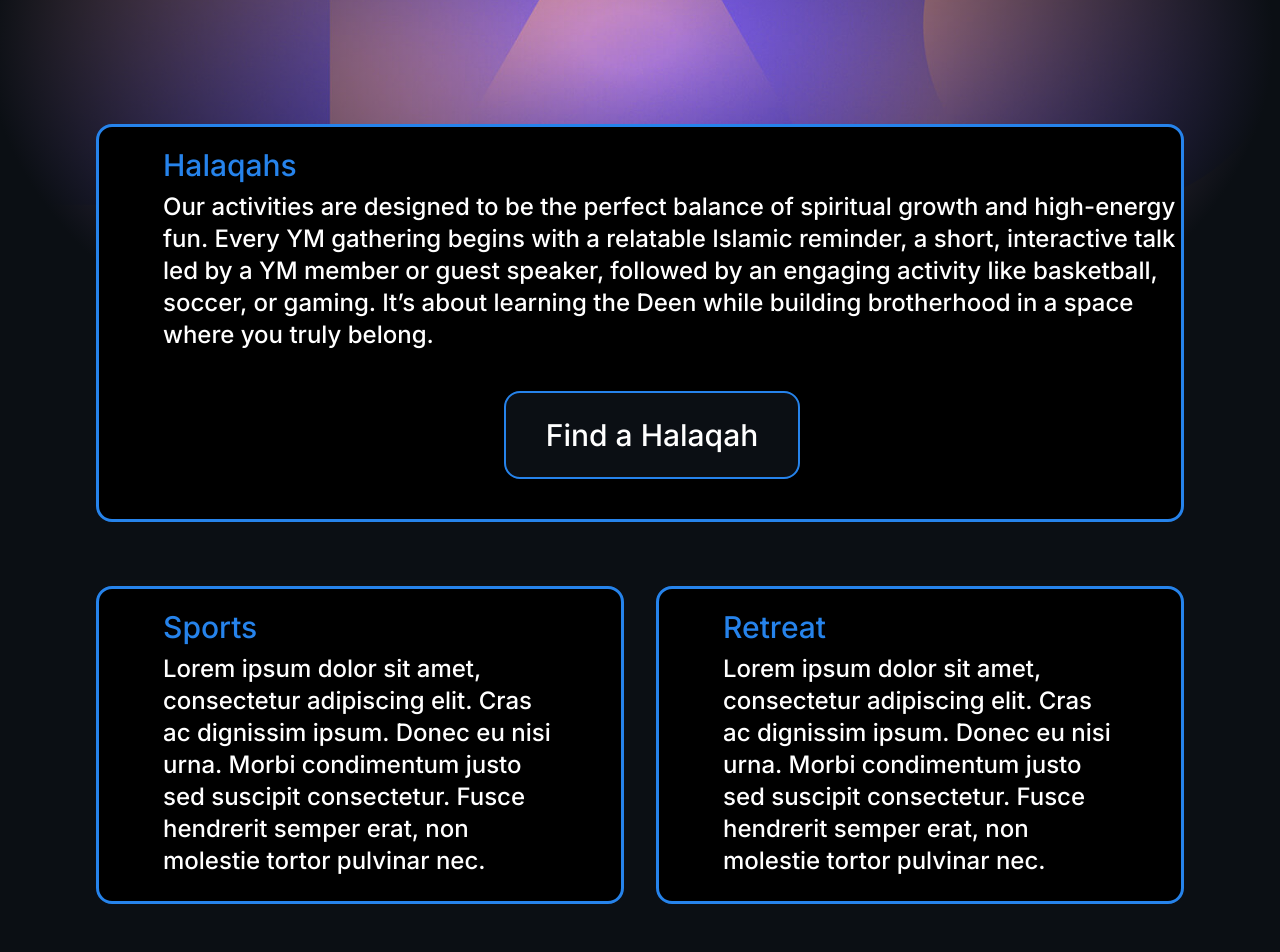
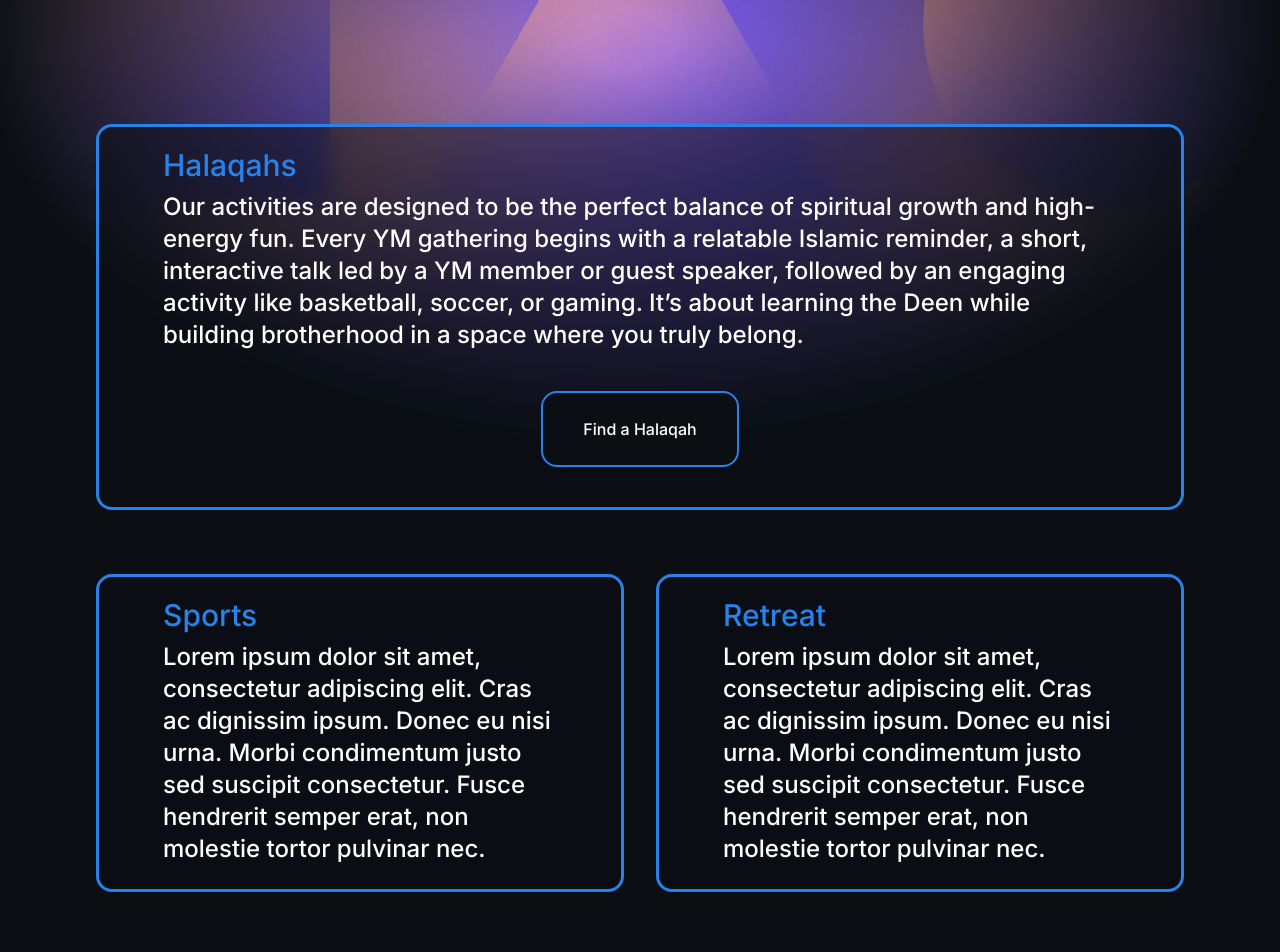
Before and after one commit to Mz2neat/ym_website, a Next.js app: page /activities in a window 1280 px wide. Shown: the part 480-1432 px from the top of the page. Built offline with nearby package versions, Linux system fonts and the light colour scheme.

Commit message:
fixed motion on activities

```diff
--- a/app/activities/page.tsx
+++ b/app/activities/page.tsx
@@ -39,48 +39,69 @@ export default function Activities(){
               </div>
 {/*Halaqah Section*/}
 
-        <motion.div className="bg-black border border-3 border-[#2683EB] mt-32 mx-auto bg-blue relative z-20 h-auto w-[85%] max-w-9xl rounded-2xl mb-16 flex" initial={{opacity: 0, y:50}} whileInView={{opacity: 1, y:0}} transition={{duration:0.8}} viewport={{once:true}}>
-
-                <div className="mb-6">
+<motion.div
+        className="transform-gpu will-change-transform bg-[#0B0F14]/50 backdrop-blur-md border-[3px] border-[#2683EB] mt-32 mx-auto relative z-20 h-auto w-[85%] max-w-7xl rounded-2xl mb-16 flex"
+        initial={{opacity: 0, y:50}}
+        whileInView={{opacity: 1, y:0}}
+        transition={{duration:0.8}}
+        viewport={{once:true}}
+      >
+        <div className="mb-6 w-full">
           <div className="text-[#2683EB] ml-16 mt-5 text-3xl font-medium">
             Halaqahs
           </div>
-                <div className="ml-16 text-2xl font-medium mt-2">
+          <div className="text-white ml-16 text-2xl font-medium mt-2 mr-16">
             Our activities are designed to be the perfect balance of spiritual growth and high-energy fun. Every YM gathering begins with a relatable Islamic reminder, a short, interactive talk led by a YM member or guest speaker, followed by an engaging activity like basketball, soccer, or gaming. It’s about learning the Deen while building brotherhood in a space where you truly belong.
           </div>
           <div className="flex justify-center mb-4">
-                <button className="border border-2 border-[#2683EB] bg-[#0B0F14] rounded-2xl mt-10 ml-6 font-medium px-10 py-6 hover:bg-white hover:text-black text-3xl transition-all duration-300 hover:-translate-y-1 hover:shadow-[0_0_40px_rgba(38,131,235,1)]">
+            <button className="border-2 border-[#2683EB] bg-[#0B0F14] text-white rounded-2xl mt-10 font-medium px-10 py-6 hover:bg-[#2683EB] transition-all duration-300 hover:-translate-y-1 hover:shadow-[0_0_40px_rgba(38,131,235,0.8)]">
               Find a Halaqah
             </button>
           </div>
         </div>
       </motion.div>
 
-{/*Sports Section*/}
+      {/* Sports & Retreat Section Wrapper */}
+      {/* FIX: This is just a normal grid container now */}
+      <div className="grid grid-cols-2 gap-8 mx-auto w-[85%] max-w-7xl relative z-20 mb-32">
 
-<motion.div className="grid grid-cols-2 gap-8 mx-auto w-[85%] max-w-9xl" initial={{opacity: 0, y:50}} whileInView={{opacity: 1, y:0}} transition={{duration:0.8}} viewport={{once:true}}>
-<div className="bg-black border border-3 border-[#2683EB] bg-blue relative z-15 h-auto rounded-2xl" >
-
+        {/* Sports Section */}
+        <motion.div
+          className="transform-gpu will-change-transform bg-[#0B0F14]/50 backdrop-blur-md border-[3px] border-[#2683EB] h-auto rounded-2xl"
+          initial={{opacity: 0, y:50}}
+          whileInView={{opacity: 1, y:0}}
+          transition={{duration:0.8}}
+          viewport={{once:true}}
+        >
           <div className="mb-6">
             <div className="text-[#2683EB] ml-16 mt-5 text-3xl font-medium">
               Sports
             </div>
-                <div className="ml-16 text-2xl font-medium mt-2 mr-16">
-                Lorem ipsum dolor sit amet, consectetur adipiscing elit. Cras ac dignissim ipsum. Donec eu nisi urna. Morbi condimentum justo sed suscipit consectetur. Fusce hendrerit semper erat, non molestie tortor pulvinar nec.                </div>
+            <div className="text-white ml-16 text-2xl font-medium mt-2 mr-16">
+              Lorem ipsum dolor sit amet, consectetur adipiscing elit. Cras ac dignissim ipsum. Donec eu nisi urna. Morbi condimentum justo sed suscipit consectetur. Fusce hendrerit semper erat, non molestie tortor pulvinar nec.
             </div>
           </div>
-{/*Retrat Section*/}
-              <div className="bg-black border border-3 border-[#2683EB] bg-blue relative z-15 h-auto rounded-2xl">
+        </motion.div>
 
+        {/* Retreat Section */}
+        <motion.div
+          className="transform-gpu will-change-transform bg-[#0B0F14]/50 backdrop-blur-md border-[3px] border-[#2683EB] h-auto rounded-2xl"
+          initial={{opacity: 0, y:50}}
+          whileInView={{opacity: 1, y:0}}
+          transition={{duration:0.8, delay: 0.2}}
+          viewport={{once:true}}
+        >
           <div className="mb-6">
             <div className="text-[#2683EB] ml-16 mt-5 text-3xl font-medium">
               Retreat
             </div>
-                <div className="ml-16 text-2xl font-medium mt-2 mr-16">
-                Lorem ipsum dolor sit amet, consectetur adipiscing elit. Cras ac dignissim ipsum. Donec eu nisi urna. Morbi condimentum justo sed suscipit consectetur. Fusce hendrerit semper erat, non molestie tortor pulvinar nec.                </div>
+            <div className="text-white ml-16 text-2xl font-medium mt-2 mr-16">
+              Lorem ipsum dolor sit amet, consectetur adipiscing elit. Cras ac dignissim ipsum. Donec eu nisi urna. Morbi condimentum justo sed suscipit consectetur. Fusce hendrerit semper erat, non molestie tortor pulvinar nec.
             </div>
           </div>
         </motion.div>
+
+      </div>
 
 
 
```
Lines whose indentation alone changed are shown as unchanged.
